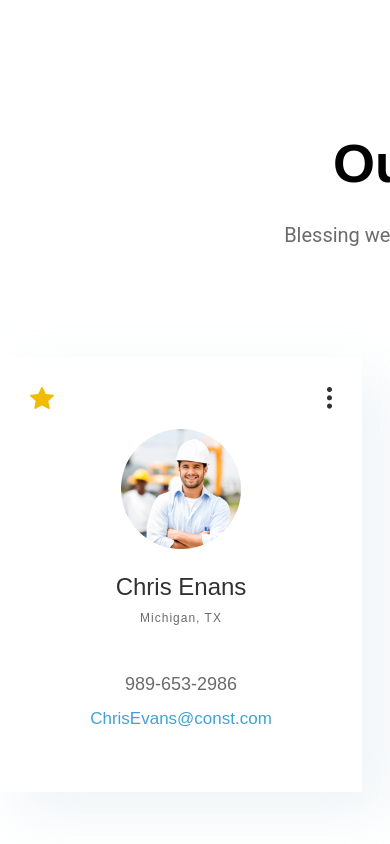
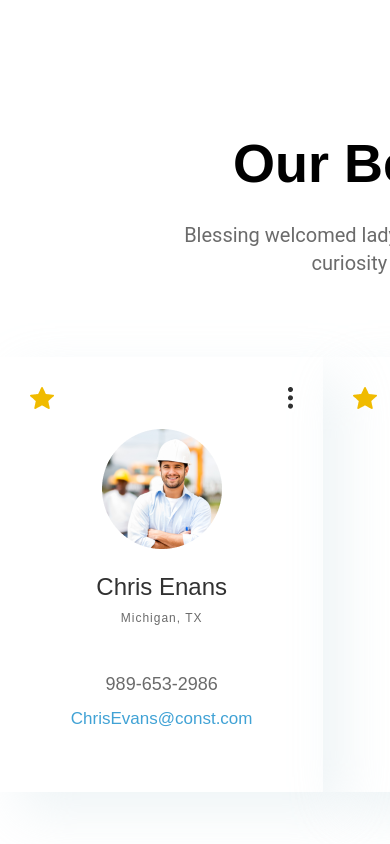
Before and after one commit to jihunv8/publishing-prac--construction, a React (Create React App) app: page / in a window 390 px wide. Shown: the part 2200-3044 px from the top of the page. Built offline with nearby package versions, Linux system fonts and the light colour scheme; a web font is replaced by a local one.

Commit message:
[add] Home => Section2 large 반응형 적용

```diff
--- a/src/components/home/section2/Section2.jsx
+++ b/src/components/home/section2/Section2.jsx
@@ -1,5 +1,5 @@
 import styled from 'styled-components';
-import { contentsAreaXLarge } from '../../../global-style/theme/mediaSize';
+import { contentsAreaLarge, contentsAreaXLarge, screenLarge } from '../../../global-style/theme/mediaSize';
 
 import EngineersList from './EngineersList';
 import Section2Header from './Section2Header';
@@ -29,6 +29,10 @@ const Seciton2Wrapper = styled.section`
 const ContentsArea = styled.div`
   width: ${contentsAreaXLarge};
   margin: 0 auto;
+
+  @media screen and (max-width: ${screenLarge}) {
+    width: ${contentsAreaLarge};
+  }
 `;
 
 const ButtonContainer = styled.div`
```
